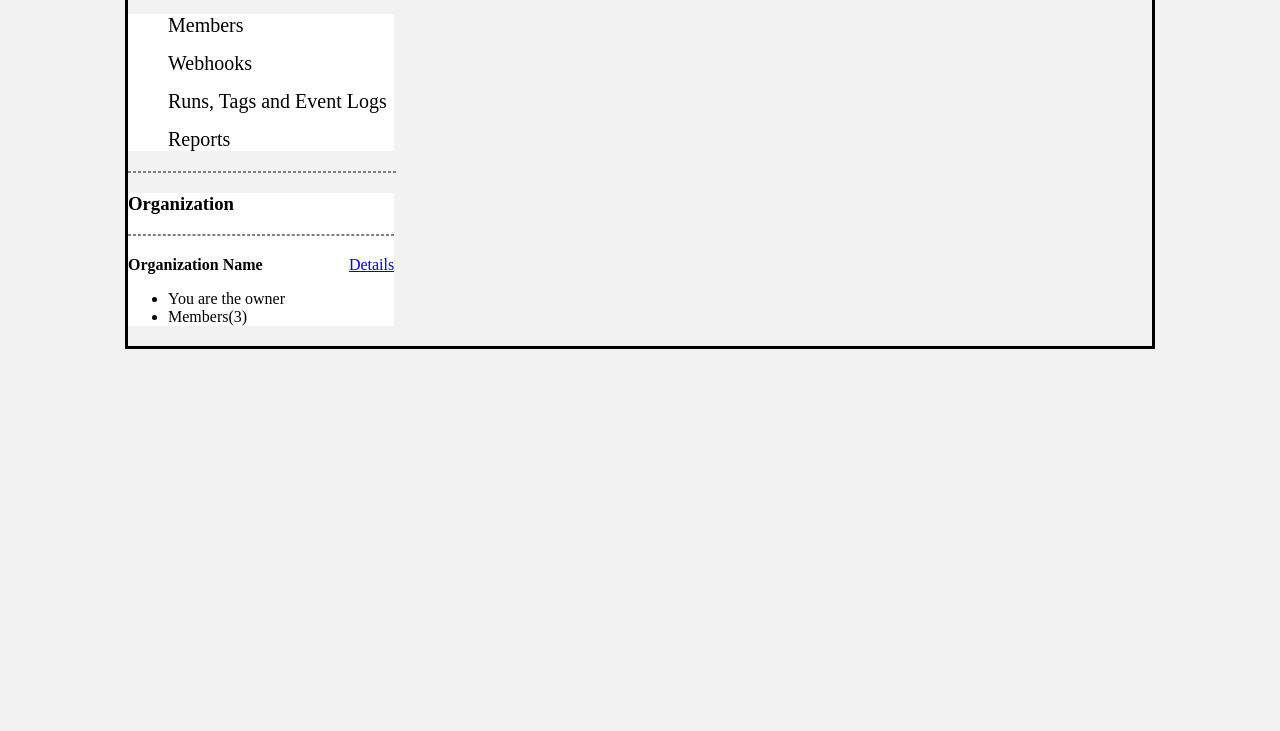
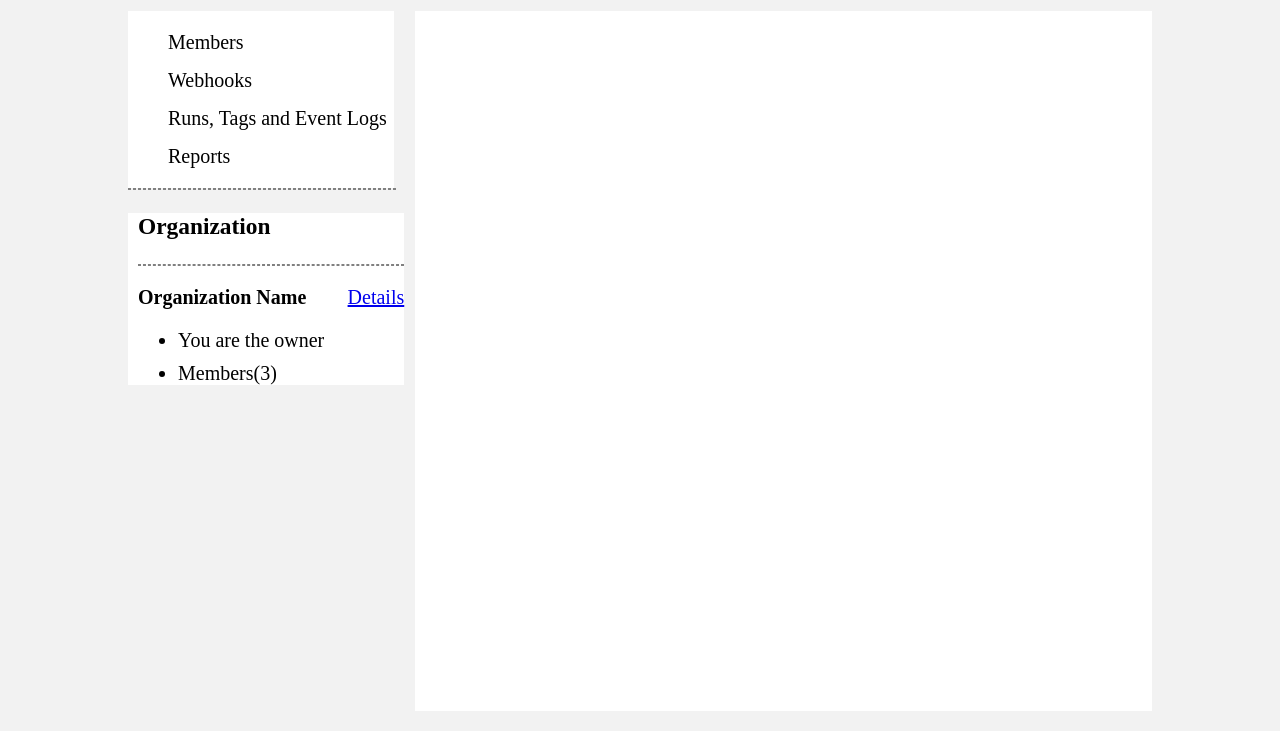
Before and after one commit to bhartijain/CSS-Assignment, a plain HTML site: page assignment3/index.html in a window 1280 px wide. Shown: the part 69-800 px from the top of the page. Drawn offline with Linux system fonts and the light colour scheme.

Commit message:
Add main page

```diff
--- a/assignment3/css/index.css
+++ b/assignment3/css/index.css
@@ -4,7 +4,6 @@
 	background-color: #f2f2f2;
 }
 .container {
-	border:solid;
 	height:auto;
 	width:80%;
 	margin:0px auto;
@@ -31,9 +30,13 @@ select {
     font-size: large;
     width: 90px;
 }
+.middle-container {
+	margin-top:20px;
+}
 .sidebar {
 	background-color: white;
     width: 26%;
+    float:left;
 }
 .sidebar-list {
 	list-style-type: none;
@@ -53,6 +56,9 @@ select {
 	width:26%;
 	margin-top:20px;
 	margin-bottom:20px;
+	font-size:20px;
+	padding-left:10px;
+
 }
 .organization-seperator {
 	margin: 0px;
@@ -62,7 +68,17 @@ select {
 }
 .organization h4 {
 	display:inline;
+	margin-right: 10px;
 }
 .organization a{
 	float:right;
 }
+.organization-list li {
+	margin:10px auto;
+}
+.detail-page {
+	background-color: white;
+    width: 72%;
+    height: 700px;
+    float: right;
+}
--- a/assignment3/index.html
+++ b/assignment3/index.html
@@ -16,6 +16,7 @@
 			</div>
 			</nav>
 			</div>
+		<div class="middle-container">
 			<div class="sidebar">
 				<ul class="sidebar-list">
 					<li>Members</li>
@@ -24,13 +25,16 @@
 					<li>Reports</li>
 				</ul>
 			</div>
+			<div class="detail-page">
+			</div>
+		</div>
 		<hr class="sidebar-seperator">
 		<div class="organization">
 			<h3>Organization</h3>
 			<hr class="organization-seperator">
 			<h4>Organization Name</h4>
 			<a href="#">Details</a>
-			<ul>
+			<ul class="organization-list">
 				<li>You are the owner</li>
 				<li>Members(3)</li>
 			</ul>
```
Lines whose indentation alone changed are shown as unchanged.
